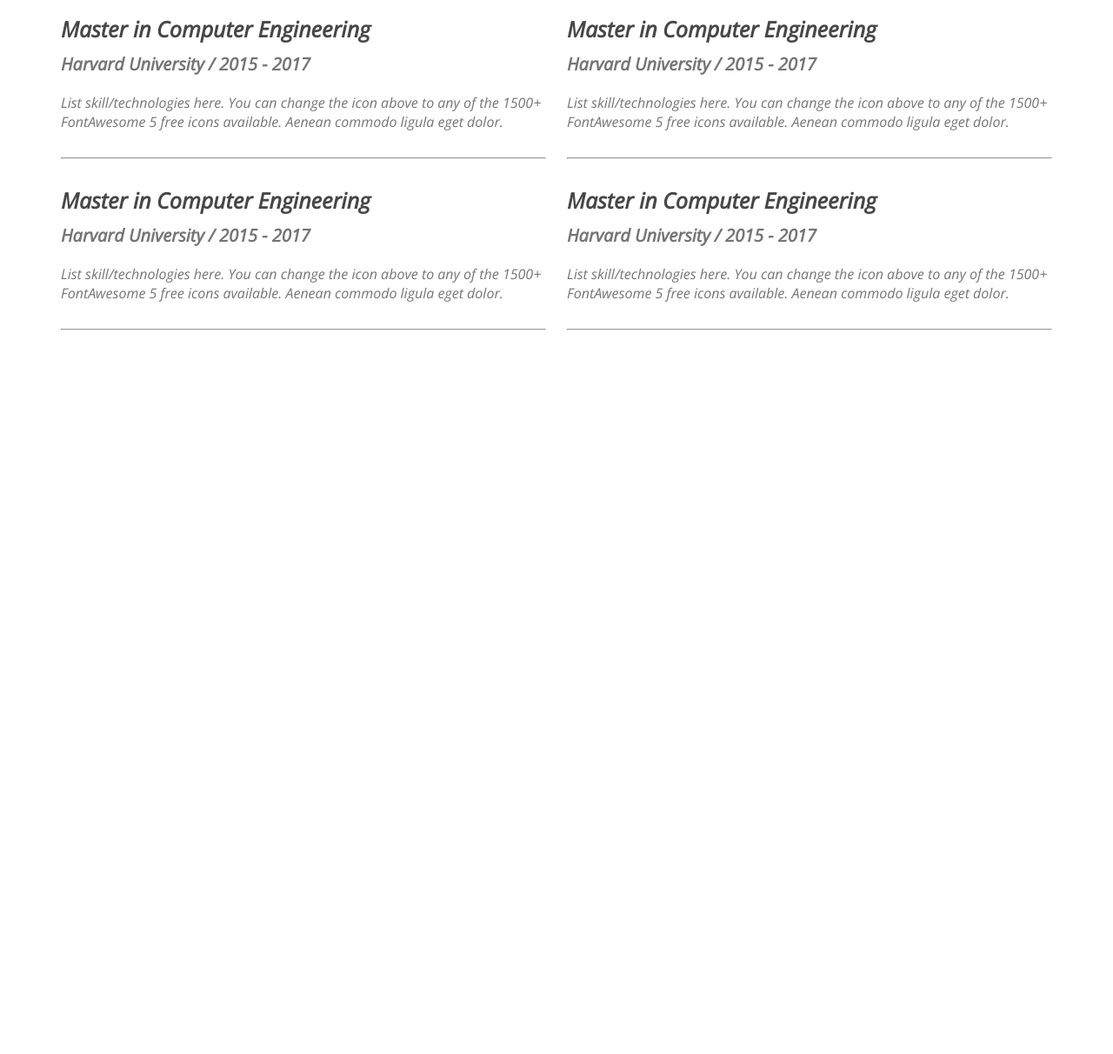
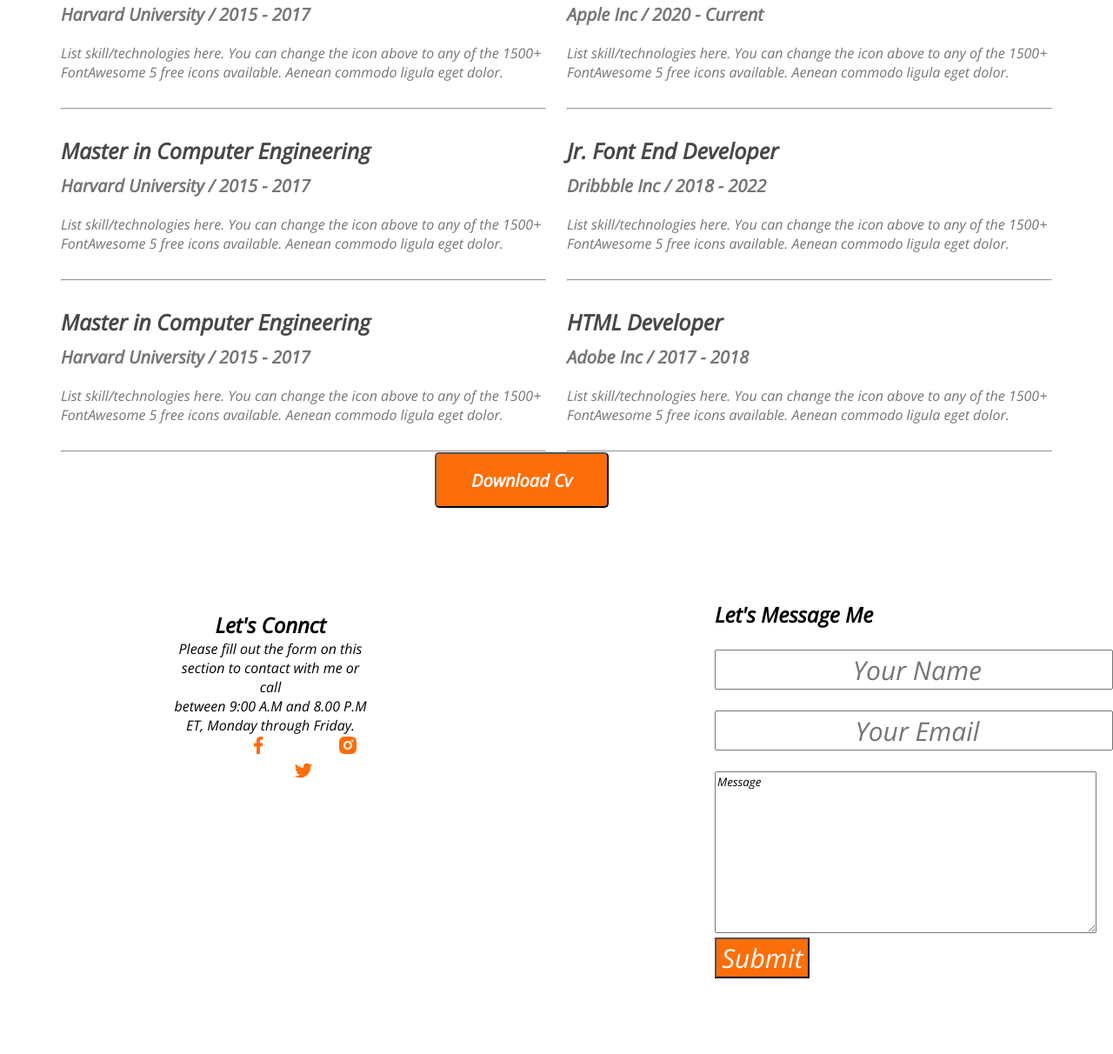
Before and after one commit to mosaraf-nissan/Nissan-Developer-Portfolio, a plain HTML site: page index.html in a window 1280 px wide. Shown: the part 2348-3560 px from the top of the page at 87% size. Before the commit the page ends 2834 px from the top, so only its background shows below. Drawn offline with nearby package versions, Linux system fonts and the light colour scheme.

Commit message:
completed

```diff
--- a/index.html
+++ b/index.html
@@ -111,31 +111,54 @@
             <div>
                 <h3>My Experience</h3>
                 <div class="resume-item">
-                    <h4 class="title">Master in Computer Engineering</h4>
-                    <h5 class="sub-title">Harvard University / 2015 - 2017</h5>
+                    <h4 class="title">Sr. Font End Developer</h4>
+                    <h5 class="sub-title">Apple Inc / 2020 - Current</h5>
                     <p class="description">List skill/technologies here. You can change the icon above
                         to any of the 1500+ FontAwesome 5 free icons available. Aenean commodo ligula eget dolor.</p>
                     </div>
                     <hr>
                     <div class="resume-item">
-                        <h4 class="title">Master in Computer Engineering</h4>
-                        <h5 class="sub-title">Harvard University / 2015 - 2017</h5>
+                        <h4 class="title">Jr. Font End Developer</h4>
+                        <h5 class="sub-title">Dribbble Inc / 2018 - 2022</h5>
                         <p class="description">List skill/technologies here. You can change the icon above
                             to any of the 1500+ FontAwesome 5 free icons available. Aenean commodo ligula eget dolor.</p>
                         </div>
                         <hr>
                         <div class="resume-item">
-                            <h4 class="title">Master in Computer Engineering</h4>
-                            <h5 class="sub-title">Harvard University / 2015 - 2017</h5>
+                            <h4 class="title">HTML Developer</h4>
+                            <h5 class="sub-title">Adobe Inc / 2017 - 2018</h5>
                             <p class="description">List skill/technologies here. You can change the icon above
                                 to any of the 1500+ FontAwesome 5 free icons available. Aenean commodo ligula eget dolor.</p>
                             </div>
                             <hr>
             </div>
         </div>
+        <button>Download Cv</button>
       </section>
     </main>
-    <footer>
+    <footer class="footer">
+        <div class="lets-connect">
+            <h2>Let's Connct</h2>
+            <p>Please fill out the form on this section to contact with me or call <br>
+                between 9:00 A.M and 8.00 P.M ET, Monday through Friday.</p>
+            <div class="icon">
+                <img src="./images/icons/facebook.png" alt="facebook">
+                <img src="./images/icons/insta.png" alt="Insta">
+                <img src="./images/icons/twitter.png" alt="twitter">
+
+            </div>
+        </div>
+        <div class="message">
+            <h2>Let's Message Me</h2>
+            <div class="input">
+            <input type="text" placeholder=" Your Name">
+            <input type="email" placeholder=" Your Email">
+            <textarea name="Message" id="message" cols="58" rows="10">Message</textarea>
+            <button type="submit">Submit</button>
+            </div>
+
+        </div>
+
 
     </footer>
 </body>
--- a/styles/portfolio.css
+++ b/styles/portfolio.css
@@ -116,6 +116,7 @@
     text-align: center;
     font-weight: 700;
     font-size: 35px;
+    margin-bottom: 80px;
 
 }
 .section-description{
@@ -211,3 +212,47 @@
     margin-top: 30px;
     margin-bottom: 30px;
 }
+.resume button{
+width: 200px;
+height: 64px;
+left: 700px;
+top: 3299px;
+background: #FD6E0A;
+border-radius: 5px;
+font-weight: 700;
+font-size: 20px;
+line-height: 27px;
+text-align: center;
+color: #FFF8F3;
+align-items: center;
+margin-left: 430px;
+}
+.footer{
+    display: flex;
+}
+.lets-connect{
+    text-align: center;
+    margin-top: 12px;
+    padding-left: 200px;
+}
+.message{
+  margin-left: 400px;
+}
+.message input{
+
+    width: 450px;
+    height: 40px;
+    text-align: center;
+    font-size: 30px;
+    display: block;
+    margin-bottom: 24px;
+    margin-top: 24px;
+}
+.message button{
+    display: block;
+    font-size: 30px;
+    background: #FD6E0A;
+    text-align: center;
+    color: #FFFFFF;
+    margin-bottom: 130px;
+}
```
